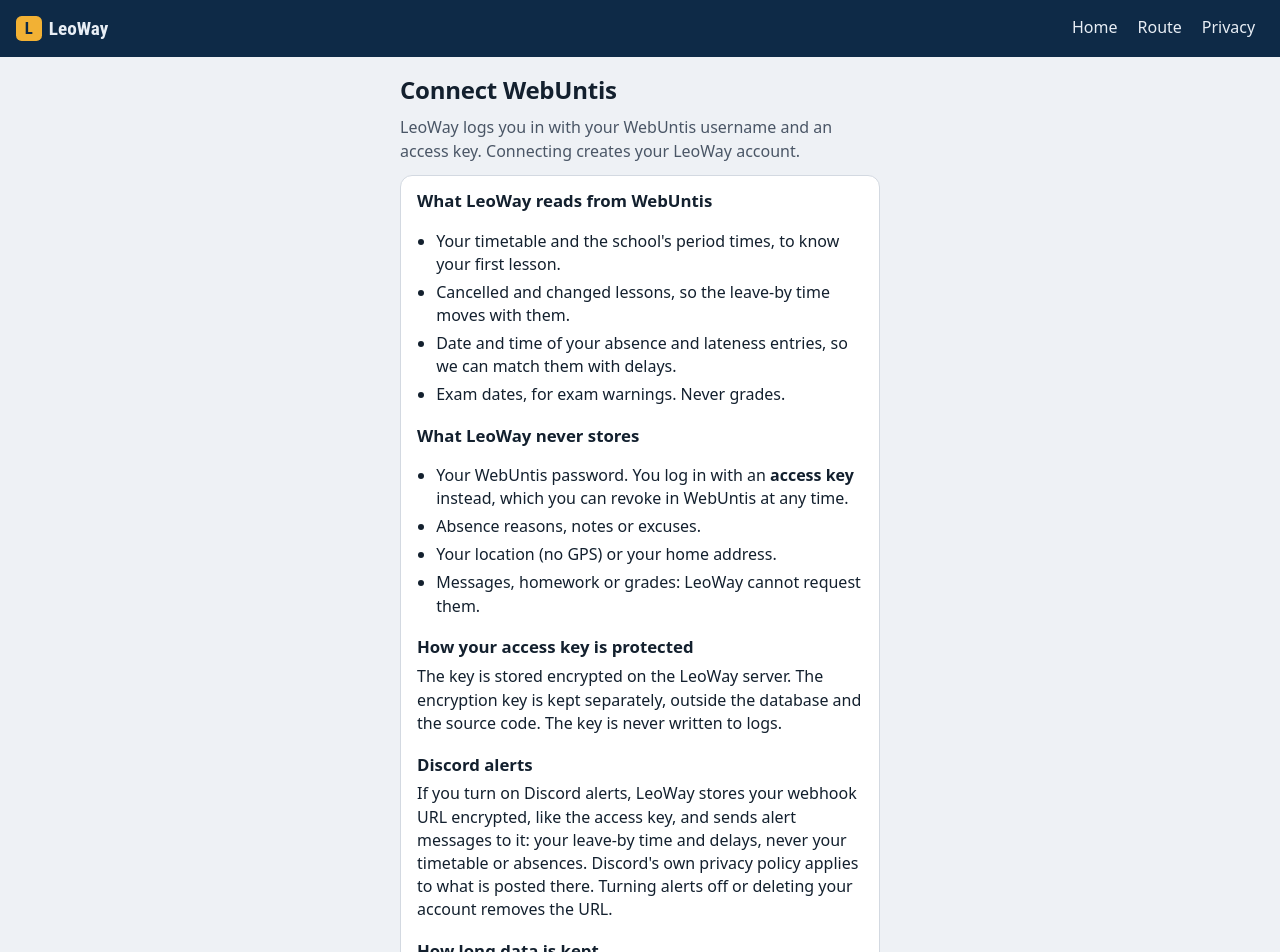
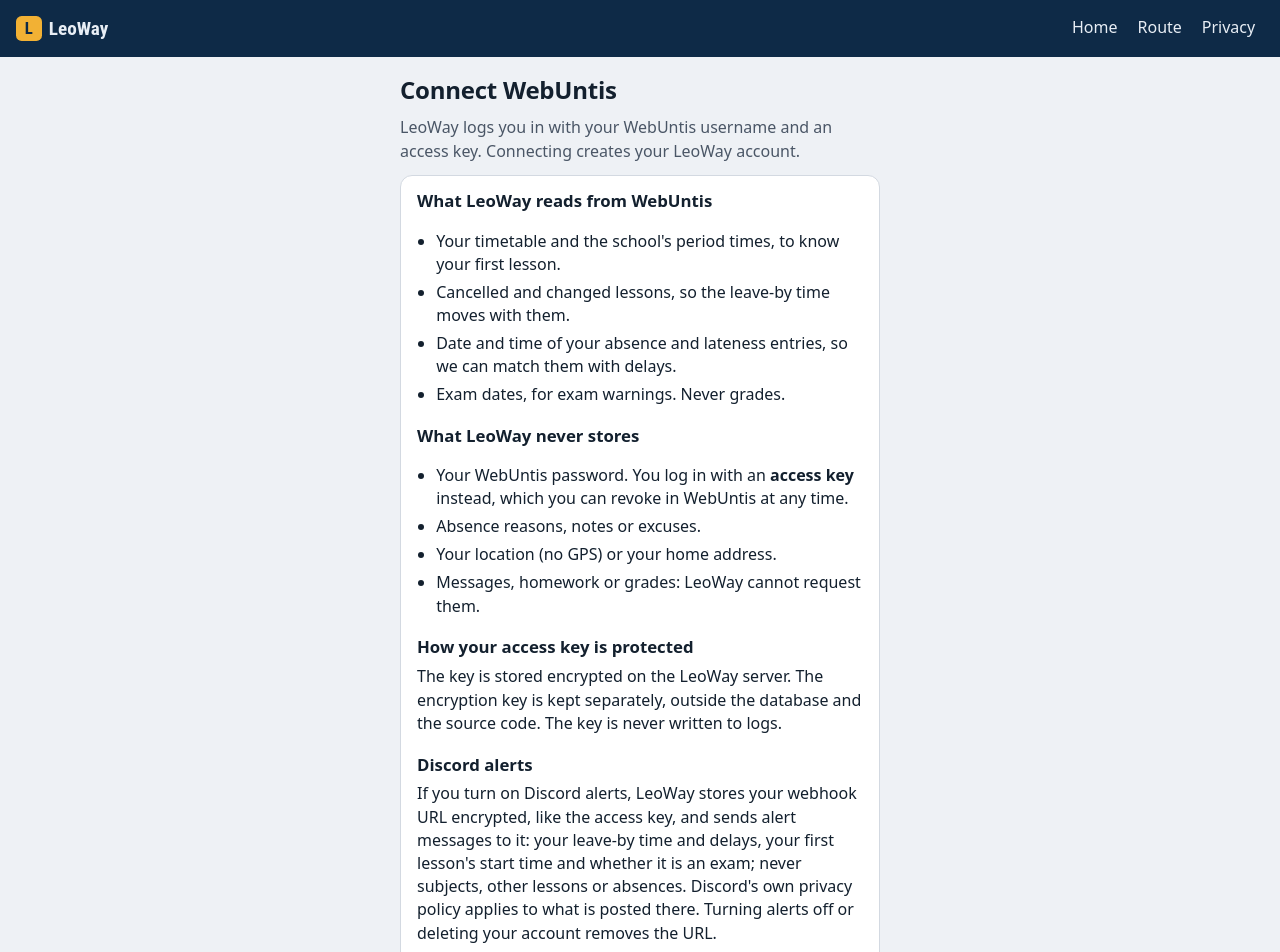
Before and after one commit to LPuehringerStudent/LeoWay, an Angular app in the folder frontend/: page /connect in a window 1280 px wide. Shown: the top 952 px of the page. Built offline with nearby package versions, Linux system fonts and the light colour scheme; no server answers.

Commit message:
docs(privacy): Discord warnings include first lesson start and exam (#63)

```diff
--- a/frontend/src/app/privacy/privacy-info.html
+++ b/frontend/src/app/privacy/privacy-info.html
@@ -21,7 +21,8 @@
 
 <h2>Discord alerts</h2>
 <p>If you turn on Discord alerts, LeoWay stores your webhook URL encrypted, like the access key, and sends alert
-  messages to it: your leave-by time and delays, never your timetable or absences. Discord's own privacy policy
+  messages to it: your leave-by time and delays, your first lesson's start time and whether it is an exam; never
+  subjects, other lessons or absences. Discord's own privacy policy
   applies to what is posted there. Turning alerts off or deleting your account removes the URL.</p>
 
 <h2>How long data is kept</h2>
```
